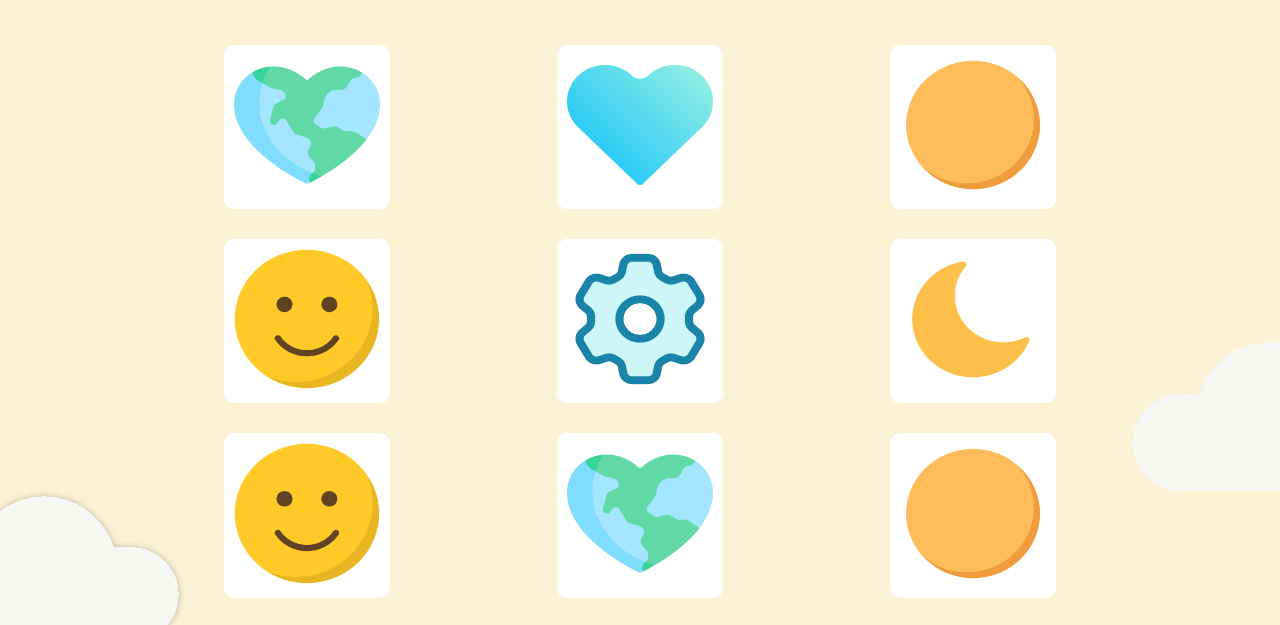
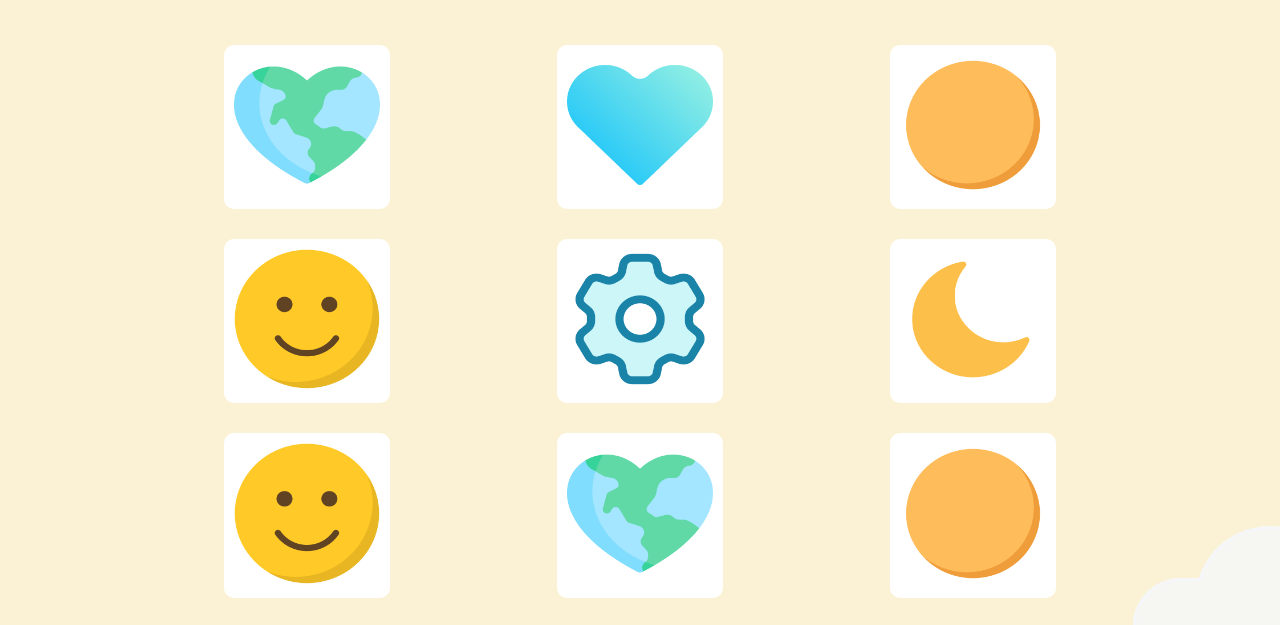
Before and after one commit to wikipedia05/sunkids, a plain HTML site: page firstgame.html in a window 1280 px wide. Shown: the part 315-940 px from the top of the page. Drawn offline with Linux system fonts and the light colour scheme; a web font is replaced by a local one.

Commit message:
Add files via upload

```diff
--- a/css/firstgame.css
+++ b/css/firstgame.css
@@ -10,9 +10,8 @@ body {
     background: rgba(251, 242, 213, 1);
     text-align: center;
     background-image: url(../img/bodyBackImg.svg);
-    background-size: cover;
-    background-position: center;
-    background-repeat: no-repeat;
+    background-size: 100%;
+    background-repeat: repeat;
 }
 
 .container {width: 75.64%;}
--- a/css/fourthgame.css
+++ b/css/fourthgame.css
@@ -10,9 +10,8 @@ body {
     background: rgba(223, 217, 255, 1);
     text-align: center;
     background-image: url(../img/bodyBackImg.svg);
-    background-size: cover;
-    background-position: center;
-    background-repeat: no-repeat;
+    background-size: 100%;
+    background-repeat: repeat;
 }
 
 .container {width: 83%;}
--- a/css/secondgame.css
+++ b/css/secondgame.css
@@ -12,9 +12,8 @@ body {
     background: #C0E4FC;
     text-align: center;
     background-image: url(../img/bodyBackImg.svg);
-    background-size: cover;
-    background-position: center;
-    background-repeat: no-repeat;
+    background-size: 100%;
+    background-repeat: repeat;
 }
 
 .container {
--- a/css/style.css
+++ b/css/style.css
@@ -10,8 +10,8 @@ body {
     background: rgba(162, 202, 254, 1);
     text-align: center;
     background-image: url(../img/bodyBackImg.svg);
-    background-size: cover;
-    background-repeat: no-repeat;
+    background-size: 100%;
+    background-repeat: repeat;
 }
 
 a, button {transition: all .4s ease-in-out;}
--- a/css/thirdgame.css
+++ b/css/thirdgame.css
@@ -10,9 +10,8 @@ body {
     background: #FFF0D3;
     text-align: center;
     background-image: url(../img/bodyBackImg.svg);
-    background-size: cover;
-    background-position: center;
-    background-repeat: no-repeat;
+    background-size: 100%;
+    background-repeat: repeat;
 }
 
 .container {width: 75.64%;}
```
